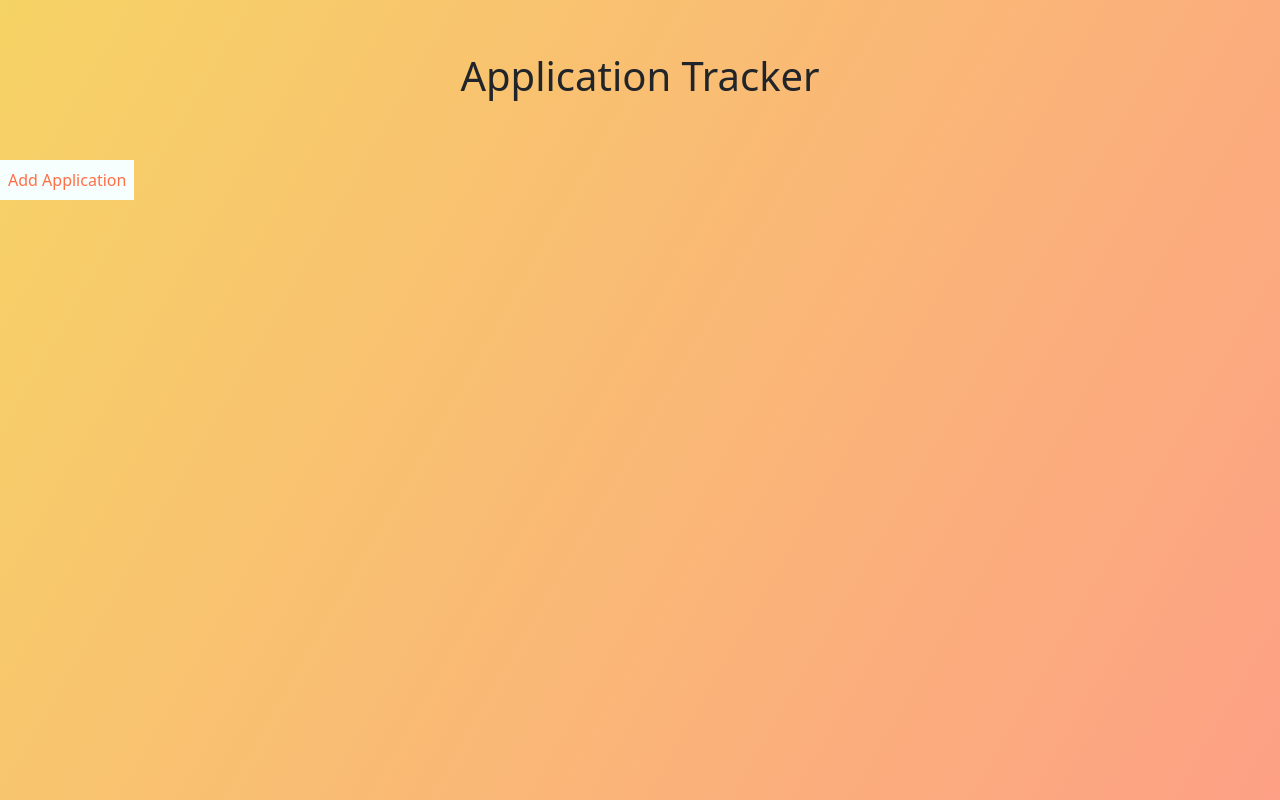
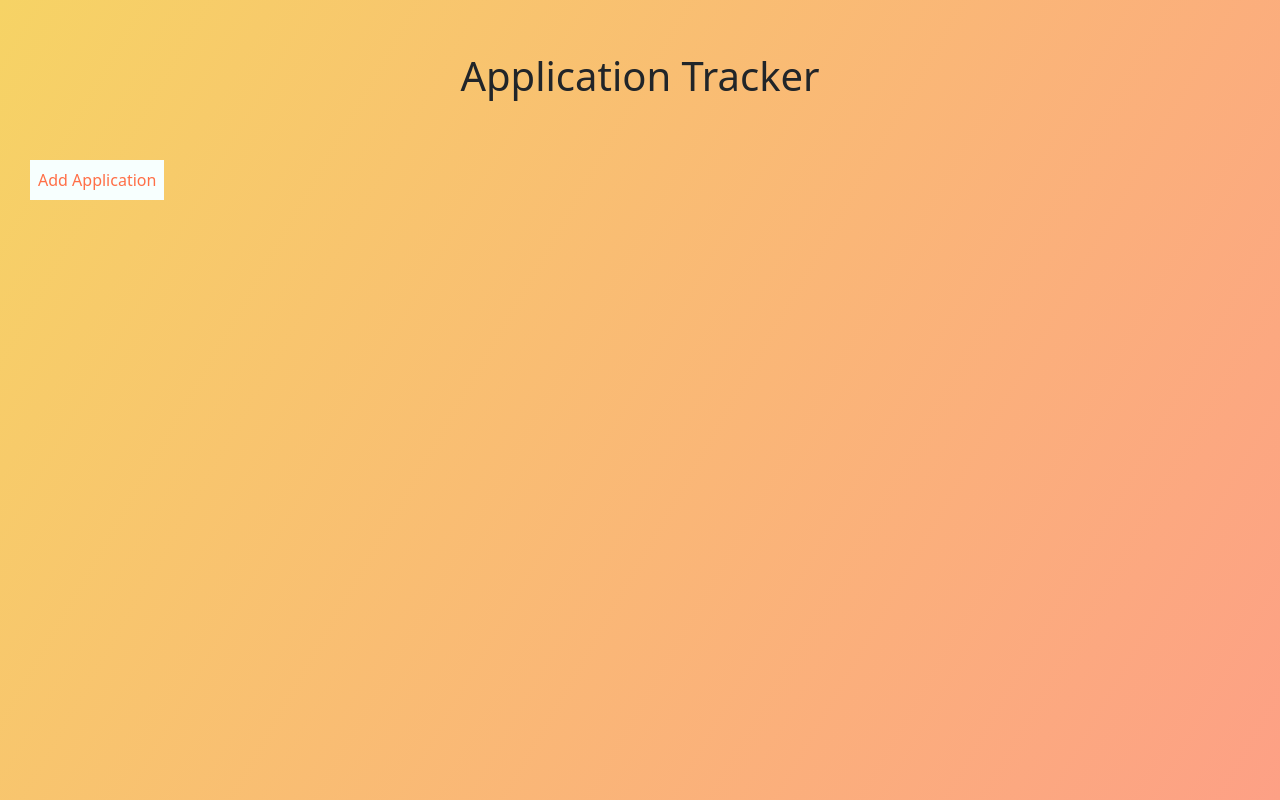
Before and after one commit to devkev1/react-application-tracker, a React (Create React App) app: page / in a window 1280 px wide. Built offline with nearby package versions, Linux system fonts and the light colour scheme.

Commit message:
repositioned add application button and made each application stack left to right

```diff
--- a/src/App.css
+++ b/src/App.css
@@ -11,6 +11,12 @@ header {
   justify-content: center;
   min-height: 20vh;
   align-items: center;
+}
+
+.form-container {
+  display: grid;
+  grid-template-columns: repeat(4, 1fr);
+  margin-left: 30px;
 }
 
 .form-inputs {
--- a/src/App.js
+++ b/src/App.js
@@ -6,22 +6,17 @@ import "bootstrap/dist/css/bootstrap.min.css";
 function App() {
   const [applications, setApplications] = useState([]);
   const [selectedApplication, setSelectedApplication] = useState(false);
-  const [nextID, setnextID] = useState(1);
   const [showModal, setShowModal] = useState(false);
 
   const handleAdd = (application) => {
     let tempApplications = Array.from(applications);
     tempApplications.push(application);
     setApplications(tempApplications);
-    console.log(application);
-    setnextID(nextID + 1);
     setShowModal(false);
   };
 
   const handleEdit = (application) => {
-    console.log(application);
     let tempApplications = applications.map((app) => {
-      console.log(application, app);
       if (app.nextID === application.nextID) {
         return application;
       } else {
@@ -38,14 +33,15 @@ function App() {
       <header>
         <h1>Application Tracker</h1>
       </header>
-      <button onClick={() => setShowModal(true)}>Add Application</button>
 
+    <div className="form-container">
       <Form
         onSubmit={selectedApplication ? handleEdit : handleAdd }
         show={showModal}
         onToggle={() => setShowModal((x) => !x)}
         selectedApplication = {selectedApplication}
       />
+
 
       {applications.map((application) => (
         <div key={application.inputCompany + application.Position}>
@@ -54,7 +50,6 @@ function App() {
           }}>
             Edit
           </button>
-
           <div>Company: {application.inputCompany}</div>
           <div>Position: {application.inputPosition}</div>
           <div>Link: {application.inputApplication}</div>
@@ -66,7 +61,11 @@ function App() {
           <div>Response: {application.inputResponse}</div>
           <div>Interview Date: {application.inputDate}</div>
         </div>
+
       ))}
+      <div><button onClick={() => setShowModal(true)}>Add Application</button></div>
+      </div>
+
     </div>
   );
 }
--- a/src/components/Form.js
+++ b/src/components/Form.js
@@ -38,11 +38,23 @@ const handleSubmit = (e) => {
     };
     if (selectedApplication) {
       application.nextID = selectedApplication.nextID
+    } else {
+      setnextID(nextID + 1);
     }
-    setnextID(nextID + 1);
     onSubmit(application);
+    setInputCompany("");
+    setInputPosition("");
+    setInputApplication("");
+    setInputAddress("");
+    setInputContact("");
+    setInputPhone("");
+    setInputSalary("");
+    setInputApplied("");
+    setInputResponse("");
+    setInputDate("");
   };
 
+  if(show) {
     return (
       <>
         <Modal isOpen={show} toggle={onToggle} size={"lg"}>
@@ -151,6 +163,9 @@ const handleSubmit = (e) => {
         </Modal>
       </>
     );
+  } else {
+    return null;
+  }
 }
 
 export default Form;
```
Also changed, not shown: src/index.js (line endings or trailing spaces), tasks.txt. Lines whose indentation alone changed are shown as unchanged.
